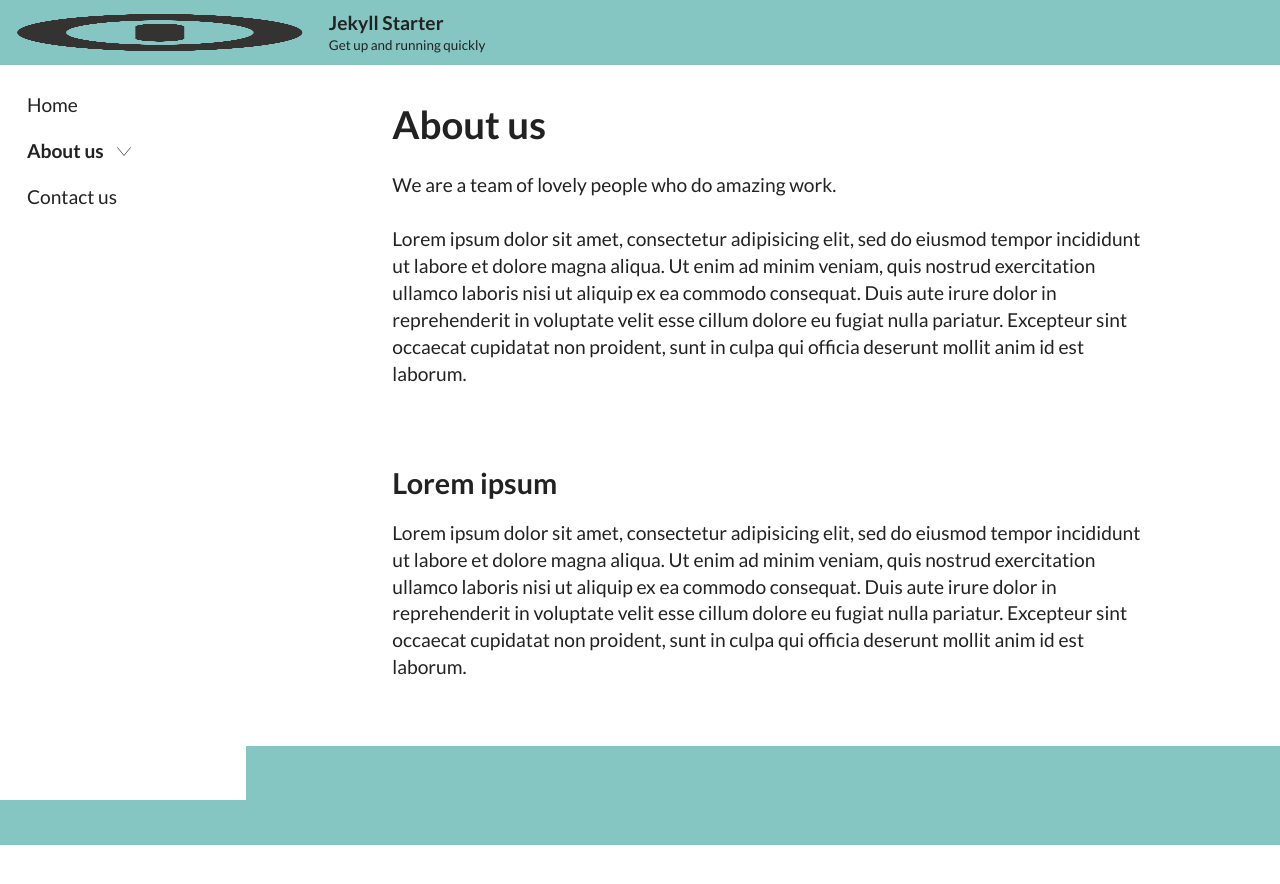
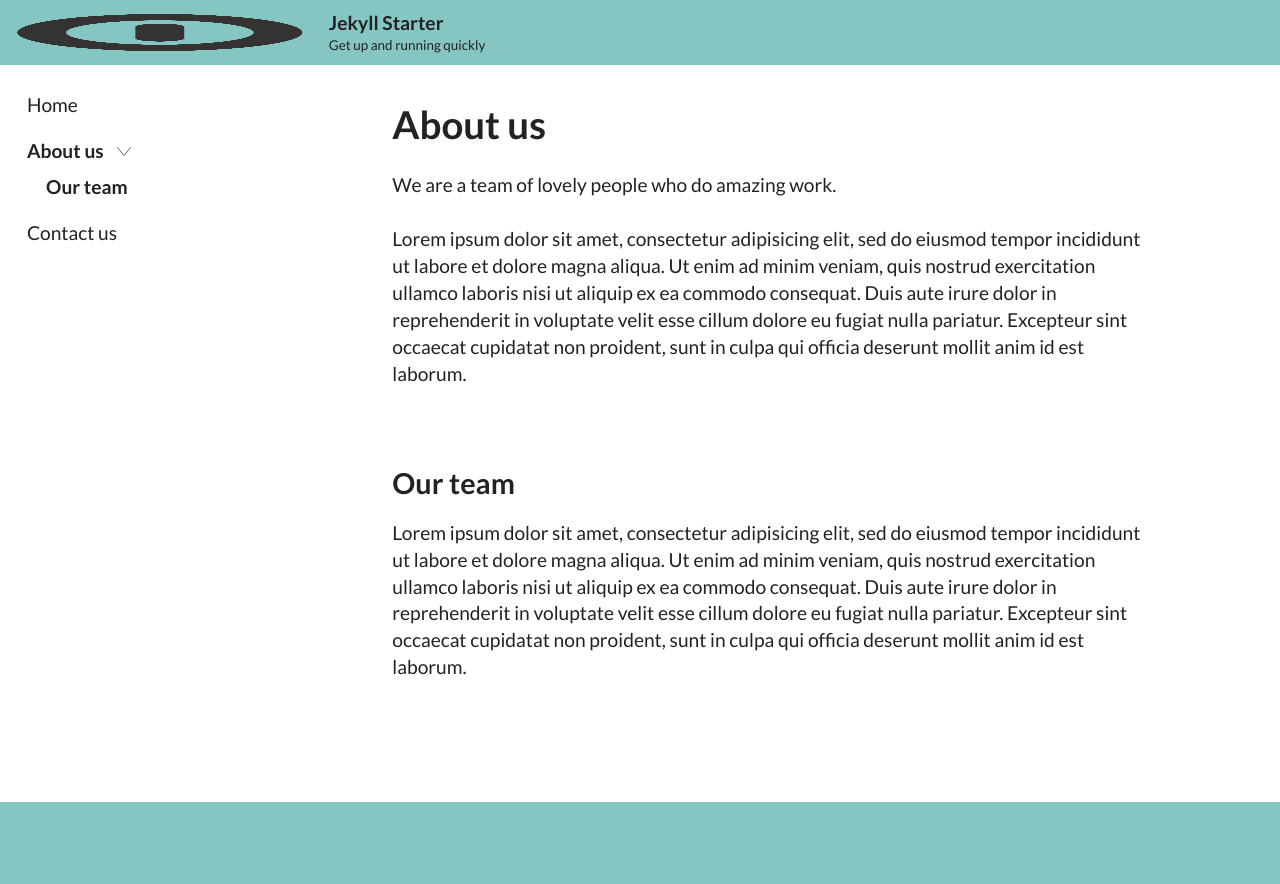
Before and after one commit to fireandlion/jekyll-starter, a Jekyll site: the page built from about.md, in a window 1280 px wide. Shown: the top 884 px of the page. Built offline with Jekyll 4.4.1, drawn with Linux system fonts in a browser that asks for light colours.

Commit message:
Fix link

```diff
--- a/_data/menu.yml
+++ b/_data/menu.yml
@@ -13,6 +13,6 @@
   link: "about"
   submenu:
     - label: "Our team"
-      link: "team"
+      link: "about#our-team"
 - label: "Contact us"
   link: "contact"
--- a/about.md
+++ b/about.md
@@ -13,7 +13,7 @@
 cillum dolore eu fugiat nulla pariatur. Excepteur sint occaecat cupidatat non
 proident, sunt in culpa qui officia deserunt mollit anim id est laborum.
 
-## Lorem ipsum
+## Our team
 
 Lorem ipsum dolor sit amet, consectetur adipisicing elit, sed do eiusmod
 tempor incididunt ut labore et dolore magna aliqua. Ut enim ad minim veniam,
```
